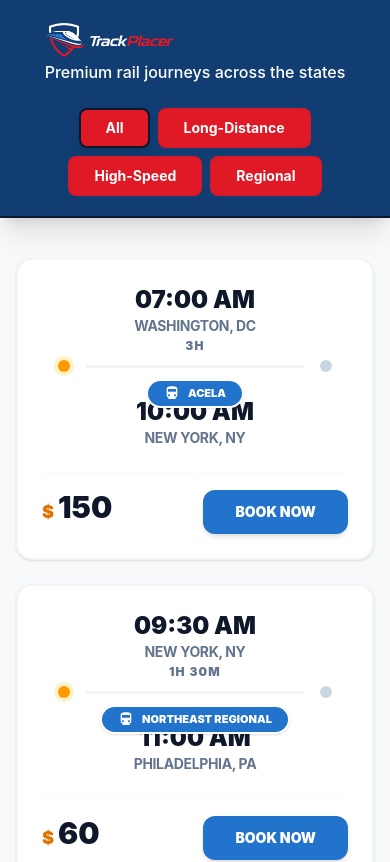
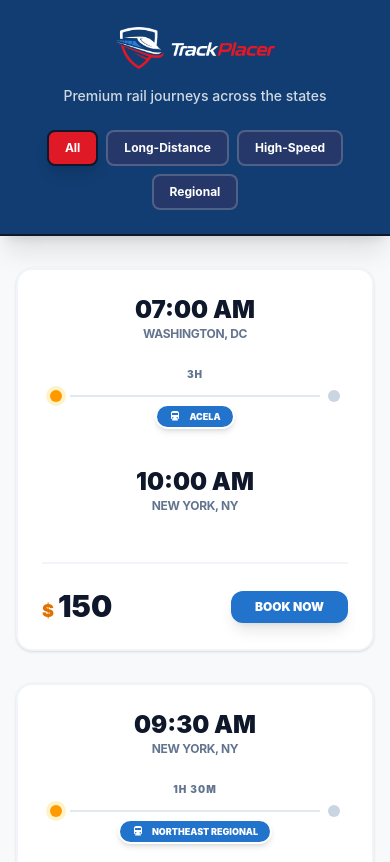
Before and after one commit to risezonic567/Trackplacer, a React (Vite) app: page /train-routes in a window 390 px wide. Shown: the top 862 px of the page. Built offline with nearby package versions, Linux system fonts and the light colour scheme.

Commit message:
design updated

```diff
--- a/src/pages/TrainRoutes.jsx
+++ b/src/pages/TrainRoutes.jsx
@@ -3,123 +3,22 @@ import TestimonialsPage from "../component/Testimonials";
 import { Link } from "react-router-dom";
 
 const trainRoutes = [
-  {
-    id: 1,
-    name: "Acela",
-    from: "Washington, DC",
-    to: "New York, NY",
-    depart: "07:00 AM",
-    arrive: "10:00 AM",
-    duration: "3h",
-    price: 150,
-    category: "High-Speed",
-  },
-  {
-    id: 2,
-    name: "Northeast Regional",
-    from: "New York, NY",
-    to: "Philadelphia, PA",
-    depart: "09:30 AM",
-    arrive: "11:00 AM",
-    duration: "1h 30m",
-    price: 60,
-    category: "Express",
-  },
-  {
-    id: 3,
-    name: "Acela",
-    from: "New York, NY",
-    to: "Boston, MA",
-    depart: "06:30 AM",
-    arrive: "10:15 AM",
-    duration: "3h 45m",
-    price: 130,
-    category: "High-Speed",
-  },
-  {
-    id: 4,
-    name: "Lake Shore Limited",
-    from: "Chicago, IL",
-    to: "New York, NY",
-    depart: "09:30 PM",
-    arrive: "06:30 PM",
-    duration: "21h",
-    price: 180,
-    category: "Long-Distance",
-  },
-  {
-    id: 5,
-    name: "Capitol Limited",
-    from: "Chicago, IL",
-    to: "Washington, DC",
-    depart: "06:40 PM",
-    arrive: "01:05 PM",
-    duration: "18h 25m",
-    price: 140,
-    category: "Long-Distance",
-  },
-  {
-    id: 6,
-    name: "Coast Starlight",
-    from: "Los Angeles, CA",
-    to: "San Francisco, CA",
-    depart: "10:10 AM",
-    arrive: "10:30 PM",
-    duration: "12h 20m",
-    price: 120,
-    category: "Scenic",
-  },
-  {
-    id: 7,
-    name: "Amtrak Cascades",
-    from: "Seattle, WA",
-    to: "Portland, OR",
-    depart: "08:00 AM",
-    arrive: "11:30 AM",
-    duration: "3h 30m",
-    price: 70,
-    category: "Regional",
-  },
-  {
-    id: 8,
-    name: "Brightline",
-    from: "Miami, FL",
-    to: "Orlando, FL",
-    depart: "09:45 AM",
-    arrive: "12:45 PM",
-    duration: "3h",
-    price: 90,
-    category: "High-Speed",
-  },
-  {
-    id: 9,
-    name: "Capitol Corridor",
-    from: "San Francisco, CA",
-    to: "Sacramento, CA",
-    depart: "07:15 AM",
-    arrive: "09:15 AM",
-    duration: "2h",
-    price: 45,
-    category: "Regional",
-  },
-  {
-    id: 10,
-    name: "Empire Service",
-    from: "New York, NY",
-    to: "Albany, NY",
-    depart: "08:20 AM",
-    arrive: "10:50 AM",
-    duration: "2h 30m",
-    price: 50,
-    category: "Regional",
-  },
+  { id: 1, name: "Acela", from: "Washington, DC", to: "New York, NY", depart: "07:00 AM", arrive: "10:00 AM", duration: "3h", price: 150, category: "High-Speed" },
+  { id: 2, name: "Northeast Regional", from: "New York, NY", to: "Philadelphia, PA", depart: "09:30 AM", arrive: "11:00 AM", duration: "1h 30m", price: 60, category: "Express" },
+  { id: 3, name: "Acela", from: "New York, NY", to: "Boston, MA", depart: "06:30 AM", arrive: "10:15 AM", duration: "3h 45m", price: 130, category: "High-Speed" },
+  { id: 4, name: "Lake Shore Limited", from: "Chicago, IL", to: "New York, NY", depart: "09:30 PM", arrive: "06:30 PM", duration: "21h", price: 180, category: "Long-Distance" },
+  { id: 5, name: "Capitol Limited", from: "Chicago, IL", to: "Washington, DC", depart: "06:40 PM", arrive: "01:05 PM", duration: "18h 25m", price: 140, category: "Long-Distance" },
+  { id: 6, name: "Coast Starlight", from: "Los Angeles, CA", to: "San Francisco, CA", depart: "10:10 AM", arrive: "10:30 PM", duration: "12h 20m", price: 120, category: "Scenic" },
+  { id: 7, name: "Amtrak Cascades", from: "Seattle, WA", to: "Portland, OR", depart: "08:00 AM", arrive: "11:30 AM", duration: "3h 30m", price: 70, category: "Regional" },
+  { id: 8, name: "Brightline", from: "Miami, FL", to: "Orlando, FL", depart: "09:45 AM", arrive: "12:45 PM", duration: "3h", price: 90, category: "High-Speed" },
+  { id: 9, name: "Capitol Corridor", from: "San Francisco, CA", to: "Sacramento, CA", depart: "07:15 AM", arrive: "09:15 AM", duration: "2h", price: 45, category: "Regional" },
+  { id: 10, name: "Empire Service", from: "New York, NY", to: "Albany, NY", depart: "08:20 AM", arrive: "10:50 AM", duration: "2h 30m", price: 50, category: "Regional" },
 ];
 
 export default function TrainRoutes() {
-
   useEffect(() => {
     window.scroll(0, 0);
-    });
+  }, []);
 
   const [filter, setFilter] = useState("All");
   const categories = ["All", "Long-Distance", "High-Speed", "Regional"];
@@ -132,21 +31,19 @@ export default function TrainRoutes() {
   return (
     <>
       <div className="min-h-screen bg-[#f8f9fa] font-sans text-slate-900">
-        <header className="bg-[#113D72] text-white py-5 px-6 text-center border-b-2 border-slate-900 shadow-xl">
+        <header className="bg-[#113D72] text-white py-6 px-4 md:px-6 text-center border-b-2 border-slate-900 shadow-xl">
           <div className="max-w-7xl mx-auto flex flex-col md:flex-row justify-between items-center gap-6">
-            <div className="text-left">
-              <div className="flex items-center">
-                <div className="w-32 md:w-40 h-10 md:h-12 flex items-center justify-center overflow-hidden">
-                 <Link to="/">
+            <div className="text-center md:text-left">
+              <Link to="/" className="inline-block">
+                <div className="w-40 md:w-48 h-12 flex items-center justify-center overflow-hidden">
                   <img
                     src="/logo/Track Placer Logo Png.png"
                     alt="logo"
                     className="w-full h-full object-contain cursor-pointer"
                   />
+                </div>
               </Link>
-                </div>
-              </div>
-              <p className="text-white font-medium">
+              <p className="text-white/80 font-medium text-sm mt-2">
                 Premium rail journeys across the states
               </p>
             </div>
@@ -156,11 +53,10 @@ export default function TrainRoutes() {
                 <button
                   key={cat}
                   onClick={() => setFilter(cat)}
-                  className={`px-6 py-2 rounded-lg cursor-pointer text-sm font-bold transition-all border-2
-                                    ${
-                                      filter === cat
+                  className={`px-4 md:px-6 py-2 rounded-lg cursor-pointer text-xs md:text-sm font-bold transition-all border-2
+                    ${filter === cat
                       ? "bg-[#E01926] text-white border-slate-900 shadow-lg"
-                                        : "bg-[#E01926] text-white border-slate-800/4 hover:bg-[#2273CB] hover:text-white"
+                      : "bg-[#E01926]/10 text-white border-white/20 hover:bg-[#2273CB]"
                     }`}
                 >
                   {cat}
@@ -170,67 +66,65 @@ export default function TrainRoutes() {
           </div>
         </header>
 
-        <main className="max-w-6xl mx-auto py-10 px-4">
-          <div className="space-y-6">
+        <main className="max-w-6xl mx-auto py-8 md:py-12 px-4">
+          <div className="space-y-8 md:space-y-6">
             {filteredRoutes.map((route) => (
               <div
                 key={route.id}
-                className="bg-white rounded-2xl border-2 border-slate-100 shadow-sm hover:border-[#D71926] hover:shadow-xl transition-all duration-300 overflow-hidden flex flex-col md:flex-row items-center p-6 gap-6"
+                className="bg-white rounded-2xl border-2 border-slate-100 shadow-sm hover:border-[#D71926] hover:shadow-2xl transition-all duration-300 overflow-hidden flex flex-col md:flex-row items-center p-6 gap-8 md:gap-6"
               >
+                {/* Departure Info */}
                 <div className="w-full md:w-32 text-center md:text-left">
-                  <div className="text-2xl font-black text-slate-900">
+                  <div className="text-2xl md:text-2xl font-black text-slate-900">
                     {route.depart}
                   </div>
-                  <div className="text-sm text-slate-500 font-bold uppercase tracking-tight">
+                  <div className="text-xs md:text-sm text-slate-500 font-bold uppercase tracking-tight">
                     {route.from}
                   </div>
                 </div>
 
-                <div className="flex-1 flex items-center gap-4 w-full px-4">
-                  <div className="h-3 w-3 rounded-full bg-amber-500 ring-4 ring-amber-100"></div>
-                  <div className="flex-1 h-[3px] bg-slate-100 relative flex justify-center">
-                    <span className="absolute -top-7 text-[12px] text-slate-500 font-black uppercase tracking-widest bg-white px-2">
+                {/* Visual Route Line - FIXED FOR MOBILE */}
+                <div className="flex-1 flex items-center gap-2 md:gap-4 w-full px-2 py-4 md:py-0">
+                  <div className="h-3 w-3 shrink-0 rounded-full bg-amber-500 ring-4 ring-amber-100"></div>
+                  <div className="flex-1 h-[2px] bg-slate-200 relative flex justify-center">
+                    <span className="absolute -top-7 text-[10px] md:text-[12px] text-slate-500 font-black uppercase tracking-widest bg-white px-2 whitespace-nowrap">
                       {route.duration}
                     </span>
-                    <div className="absolute -bottom-10">
-                      <div className="bg-[#2273CB] text-white py-1 px-4 rounded-full flex items-center gap-2 border-2 border-white shadow-sm">
-                        <svg
-                          className="w-4 h-4"
-                          fill="currentColor"
-                          viewBox="0 0 24 24"
-                        >
+                    <div className="absolute -bottom-8 md:-bottom-10">
+                      <div className="bg-[#2273CB] text-white py-1 px-3 md:px-4 rounded-full flex items-center gap-2 border-2 border-white shadow-md">
+                        <svg className="w-3 h-3 md:w-4 md:h-4 shrink-0" fill="currentColor" viewBox="0 0 24 24">
                           <path d="M12 2c-4 0-8 .5-8 4v9.5C4 17.43 5.57 19 7.5 19L6 20.5v.5h12v-.5L16.5 19c1.93 0 3.5-1.57 3.5-3.5V6c0-3.5-4-4-8-4zM7.5 17c-.83 0-1.5-.67-1.5-1.5S6.67 14 7.5 14s1.5.67 1.5 1.5S8.33 17 7.5 17zm9 0c-.83 0-1.5-.67-1.5-1.5s.67-1.5 1.5-1.5 1.5.67 1.5 1.5-.67 1.5-1.5 1.5zM18 10H6V6h12v4z" />
                         </svg>
-                        <span className="text-[11px] font-black uppercase whitespace-nowrap">
+                        <span className="text-[9px] md:text-[11px] font-black uppercase whitespace-nowrap">
                           {route.name}
                         </span>
                       </div>
                     </div>
                   </div>
-                  <div className="h-3 w-3 rounded-full bg-slate-300"></div>
+                  <div className="h-3 w-3 shrink-0 rounded-full bg-slate-300"></div>
                 </div>
 
-                <div className="w-full md:w-32 text-center md:text-right">
-                  <div className="text-2xl font-black text-slate-900">
+                {/* Arrival Info */}
+                <div className="w-full md:w-32 text-center md:text-right mt-4 md:mt-0">
+                  <div className="text-2xl md:text-2xl font-black text-slate-900">
                     {route.arrive}
                   </div>
-                  <div className="text-sm text-slate-500 font-bold uppercase tracking-tight">
+                  <div className="text-xs md:text-sm text-slate-500 font-bold uppercase tracking-tight">
                     {route.to}
                   </div>
                 </div>
 
-                <div className="w-full md:w-48 flex flex-row md:flex-col items-center justify-between md:justify-center border-t md:border-t-0 md:border-l-2 border-slate-50 pt-4 md:pt-0 md:pl-8">
-                  <div className="text-3xl font-black text-slate-900 mb-2">
+                {/* Price and Button - FIXED FOR MOBILE */}
+                <div className="w-full md:w-48 flex flex-row md:flex-col items-center justify-between md:justify-center border-t-2 md:border-t-0 md:border-l-2 border-slate-100 pt-6 md:pt-0 md:pl-8 mt-4 md:mt-0">
+                  <div className="text-3xl md:text-3xl font-black text-slate-900">
                     <span className="text-lg text-amber-600 mr-1">$</span>
                     {route.price}
                   </div>
 
-                  <a href="tel:+18663250204">
+                  <a href="tel:+18663250204" className="md:mt-3">
                     <button
-                    onClick={() =>
-                      window.gtag_report_conversion("tel:+18663250204")
-                    }
-                    className="bg-[#2273CB] cursor-pointer hover:bg-[#D71926] hover:text-white text-white px-8 py-3 rounded-xl font-black text-sm uppercase transition-all duration-300 shadow-md transform hover:scale-101"
+                      onClick={() => window.gtag_report_conversion && window.gtag_report_conversion("tel:+18663250204")}
+                      className="bg-[#2273CB] cursor-pointer hover:bg-[#D71926] text-white px-6 md:px-6 py-2 rounded-xl font-black text-xs md:text-sm uppercase transition-all duration-300 shadow-lg active:scale-95"
                     >
                       Book Now
                     </button>
```
Lines whose indentation alone changed are shown as unchanged.
